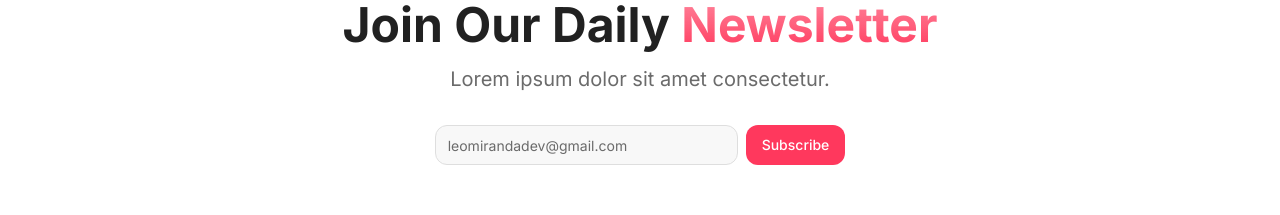
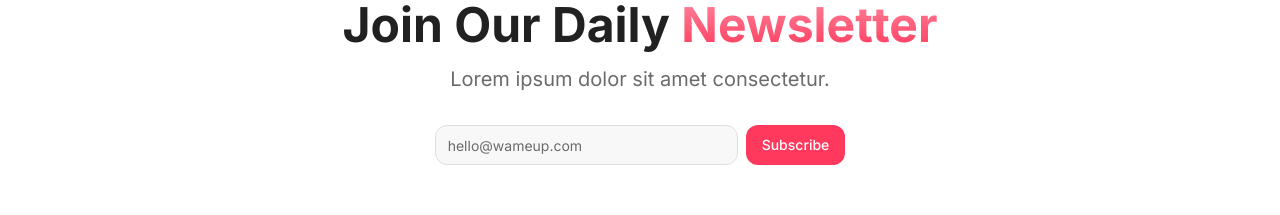
Before and after one commit to wameup-com/wameup-landing, a React (Vite) app: page / in a window 1280 px wide. Shown: the part 7180-7395 px from the top of the page. Built offline with nearby package versions, Linux system fonts and the light colour scheme.

Commit message:
Remove remaining old author references

```diff
--- a/index.html
+++ b/index.html
@@ -33,7 +33,7 @@
     />
     <meta
       property="og:url"
-      content="https://github.com/leoMirandaa/shadcn-landing-page.git"
+      content="https://github.com/wameup-com/wameup-landing.git"
     />
     <meta
       property="og:title"
@@ -56,7 +56,7 @@
 
     <meta
       name="twitter:url"
-      content="https://github.com/leoMirandaa/shadcn-landing-page.git"
+      content="https://github.com/wameup-com/wameup-landing.git"
     />
     <meta
       name="twitter:title"
--- a/src/components/Newsletter.tsx
+++ b/src/components/Newsletter.tsx
@@ -27,7 +27,7 @@ export const Newsletter = () => {
           onSubmit={handleSubmit}
         >
           <Input
-            placeholder="leomirandadev@gmail.com"
+            placeholder="hello@wameup.com"
             className="bg-muted/50 dark:bg-muted/80 "
             aria-label="email"
           />
```
Also changed, not shown: package.json (+4 -5 lines).
